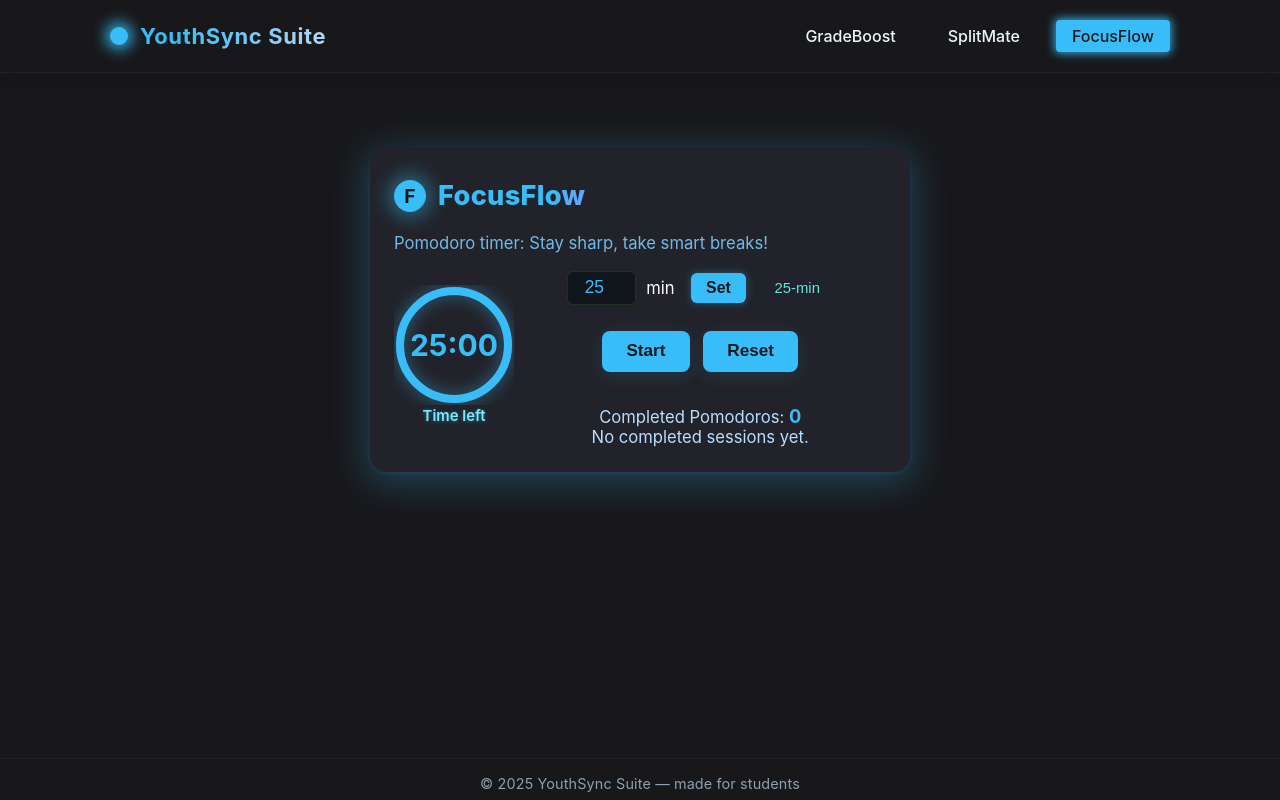
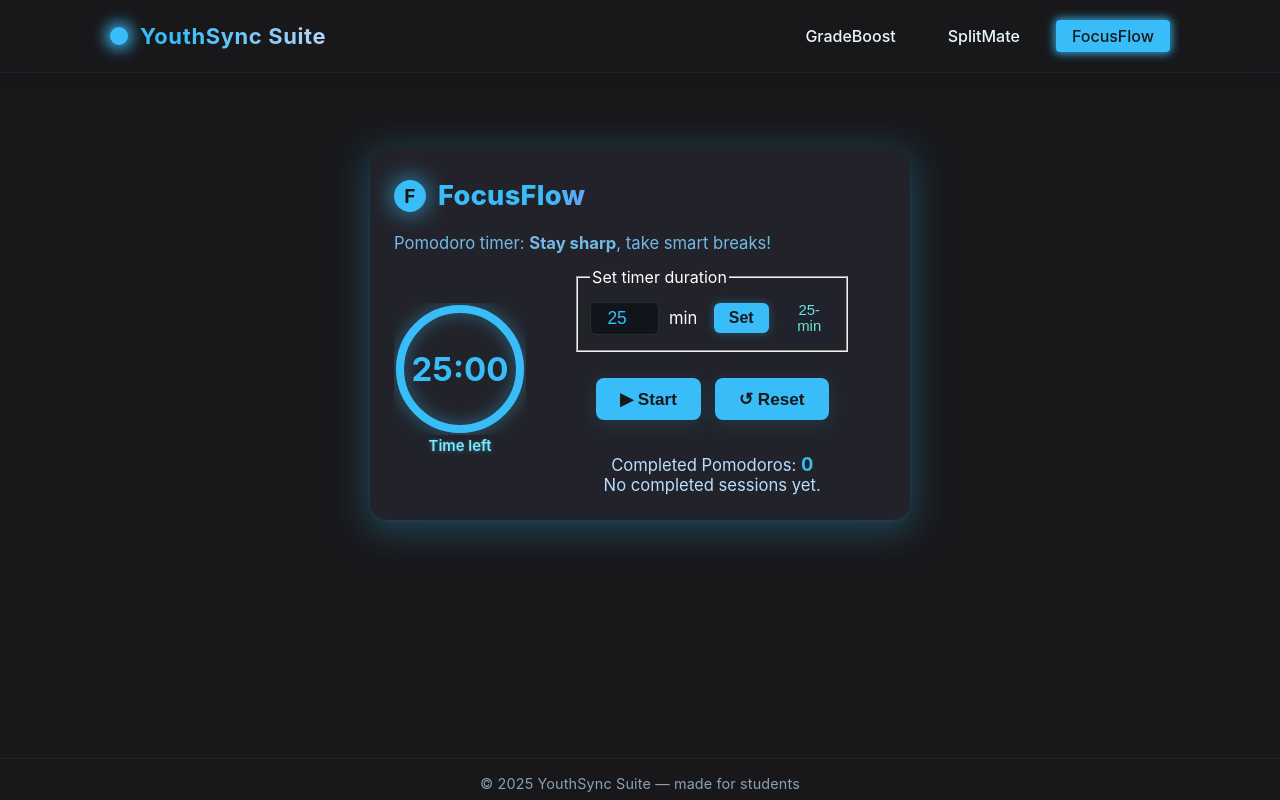
Before and after one commit to Workflow-Manager-admin/youthsync-suite-27133-5a74e437, a React (Create React App) app in the folder youthsync_suite/: page /focusflow in a window 1280 px wide. Built offline with nearby package versions, Linux system fonts and the light colour scheme.

Commit message:
Auto-commit: Changes as of 2025-05-30T11:10:49.873076+00:00

```diff
--- a/youthsync_suite/src/pages/FocusFlowPage.js
+++ b/youthsync_suite/src/pages/FocusFlowPage.js
@@ -46,12 +46,21 @@ function FocusFlowPage() {
     return () => clearInterval(timerRef.current);
   }, [timerOn]);
 
+  // Reset session increment animation state after a short duration
+  useEffect(() => {
+    if (sessionInc) {
+      const t = setTimeout(() => setSessionInc(false), 700);
+      return () => clearTimeout(t);
+    }
+  }, [sessionInc]);
+
   // Ensure if duration changes, update timeLeft and input
   useEffect(() => {
     setTimeLeft(duration * 60);
     setInput(duration);
   }, [duration]);
 
+  // PUBLIC_INTERFACE
   function startPause() {
     if (timerOn) setTimerOn(false);
     else {
@@ -93,29 +102,41 @@ function FocusFlowPage() {
     return "Incredible streak!";
   }
 
-  // Animate session increment
+  // Main Render - modern card, visually grouped controls, timer focus, animation for active state & session count
   return (
     <div className="focusflow-root">
       <div className="focusflow-card">
         <div className="focusflow-header">
-          <span className="focusflow-circle">F</span>
+          <span className="focusflow-circle" aria-hidden="true">F</span>
           <span className="focusflow-title">FocusFlow</span>
         </div>
         <p className="focusflow-desc">
-          Pomodoro timer: Stay sharp, take smart breaks!
+          Pomodoro timer: <b>Stay sharp</b>, take smart breaks!
         </p>
         <div className="focusflow-main-row">
           <div className="focusflow-timer-col">
+            <div
+              className={`focusflow-timer-outer${timerOn ? " active" : ""}`}
+              aria-live="polite"
+              aria-label={`Timer: ${formatTime(timeLeft)}`}
+            >
               <CircularProgress
                 value={timeLeft}
                 max={duration * 60}
-              size={120}
+                size={132}
                 accent="#38bdf8"
                 text={formatTime(timeLeft)}
                 label="Time left"
               />
+              <div
+                className={`focusflow-timer-indicator${timerOn ? " active" : ""}`}
+                aria-label={timerOn ? "Timer running" : "Timer paused"}
+              ></div>
             </div>
-          <div className="focusflow-side-col">
+          </div>
+          <div className="focusflow-side-col" role="group" aria-label="Pomodoro settings and actions">
+            <fieldset className="focusflow-input-group">
+              <legend className="sr-only">Set timer duration</legend>
               <div className="focusflow-input-row">
                 <input
                   type="number"
@@ -125,13 +146,16 @@ function FocusFlowPage() {
                   onChange={handleChange}
                   onBlur={setCustom}
                   className="focusflow-time-input"
-                aria-label="Set minutes"
+                  aria-label="Minutes per session"
+                  inputMode="numeric"
                 />
                 <span>min</span>
                 <button
                   type="button"
                   onClick={setCustom}
                   className="focusflow-set-btn"
+                  tabIndex={0}
+                  aria-label="Set custom duration"
                 >
                   Set
                 </button>
@@ -145,30 +169,49 @@ function FocusFlowPage() {
                   }}
                   title="Reset to 25"
                   className="focusflow-quick-btn"
+                  tabIndex={0}
+                  aria-label="Quick set to 25 minutes"
                 >
                   25-min
                 </button>
               </div>
-            <div className="focusflow-actions">
+            </fieldset>
+            <div className="focusflow-actions" role="group" aria-label="Timer controls">
               <button
                 type="button"
-                className={`focusflow-btn${timerOn ? " red" : ""}`}
+                className={`focusflow-btn group${timerOn ? " red" : ""}`}
                 onClick={startPause}
+                aria-pressed={timerOn}
               >
-                {timerOn ? "Pause" : "Start"}
+                {timerOn ? (
+                  <span>
+                    <span className="focusflow-btnicon" aria-hidden="true">⏸</span> Pause
+                  </span>
+                ) : (
+                  <span>
+                    <span className="focusflow-btnicon" aria-hidden="true">▶</span> Start
+                  </span>
+                )}
               </button>
               <button
                 type="button"
                 onClick={reset}
                 className="focusflow-btn"
+                aria-label="Reset timer"
               >
-                Reset
+                <span className="focusflow-btnicon" aria-hidden="true">↺</span> Reset
               </button>
             </div>
-            <div className="focusflow-summary-row">
-              Completed Pomodoros:{" "}
-              <span className="focusflow-completed-count">{completed}</span>
-              <div>{focusSummary(completed)}</div>
+            <div className="focusflow-summary-row" aria-live="polite" aria-atomic="true">
+              <span>Completed Pomodoros: </span>
+              <span
+                className={`focusflow-completed-count${sessionInc ? " bump" : ""}`}
+                aria-label={`You have completed ${completed} sessions`}
+                tabIndex={0}
+              >
+                {completed}
+              </span>
+              <div className="focusflow-motivation">{focusSummary(completed)}</div>
             </div>
           </div>
         </div>
```
Also changed, not shown: 2 other files (tests, documents, lock files or other folders). Lines whose indentation alone changed are shown as unchanged.
